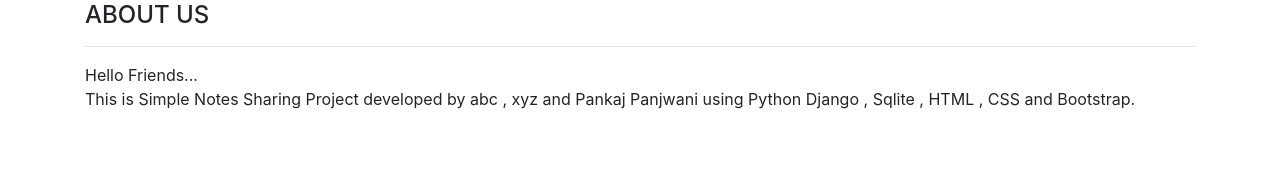
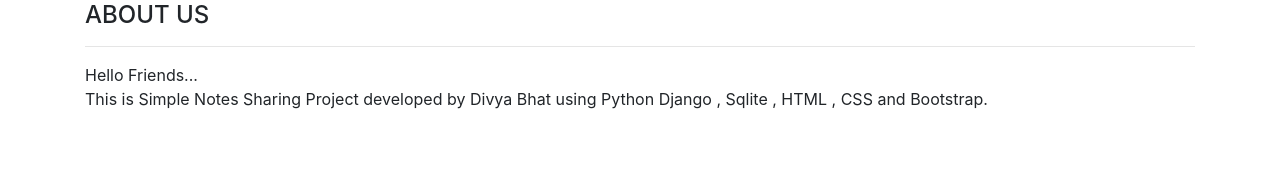
Before and after one commit to divya-r-b/NotesSharingDjango, a Django app: page /about/ in a window 1280 px wide. Shown: the part 763-938 px from the top of the page. Run offline with Django 3.2, Linux system fonts and the light colour scheme; some libraries are stand-ins or nearby versions.

Commit message:
Update about.html

```diff
--- a/notes/templates/about.html
+++ b/notes/templates/about.html
@@ -16,7 +16,7 @@
   <img src="{% static 'images/about-us.jpg' %}" style="width:100%">
   <h4>ABOUT US</h4><hr>
   <p>Hello Friends...<br>
-  This is Simple Notes Sharing Project developed by abc , xyz and Pankaj Panjwani
+  This is Simple Notes Sharing Project developed by Divya Bhat
     using Python Django , Sqlite , HTML , CSS and Bootstrap.
   </p>
 	<br><br>
```
